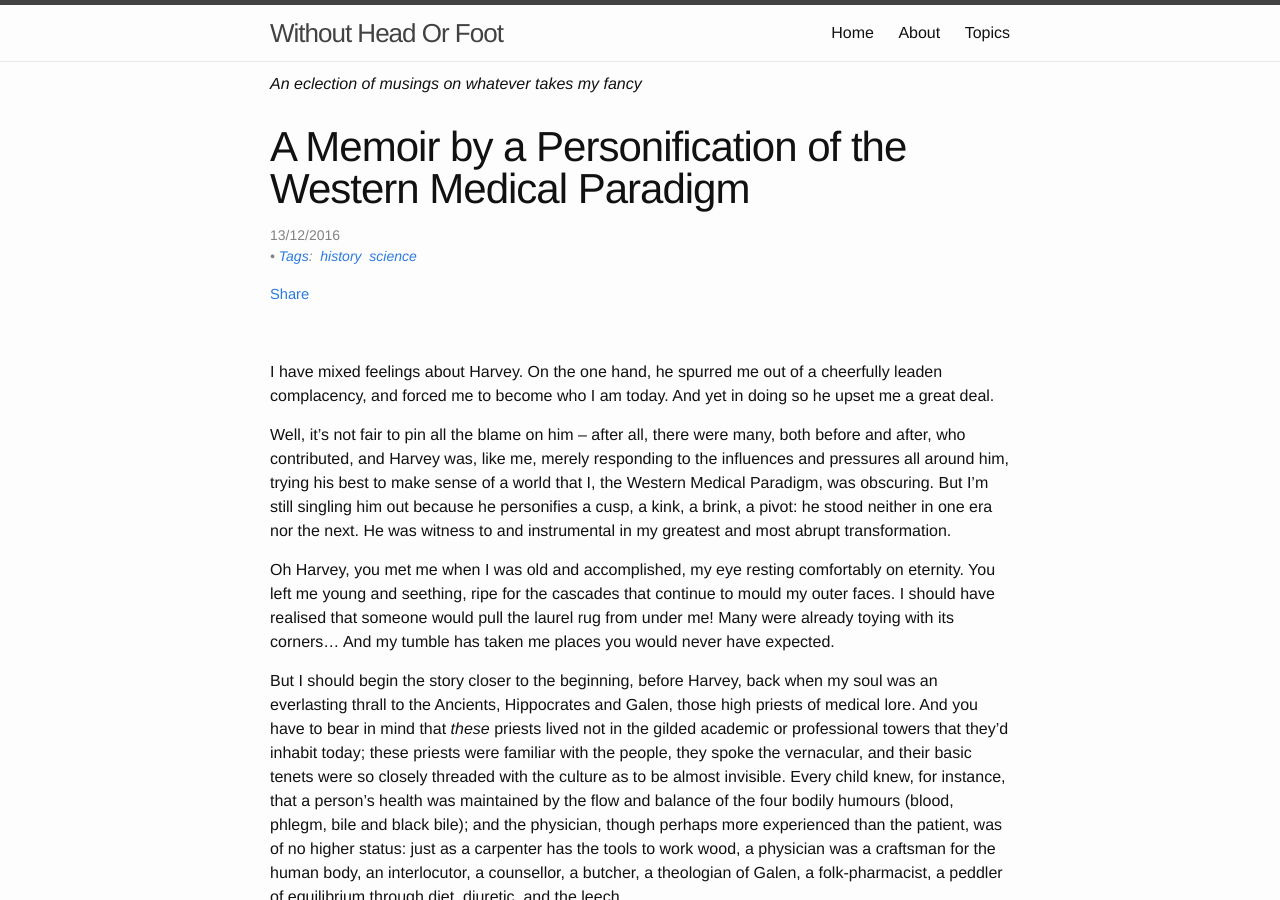
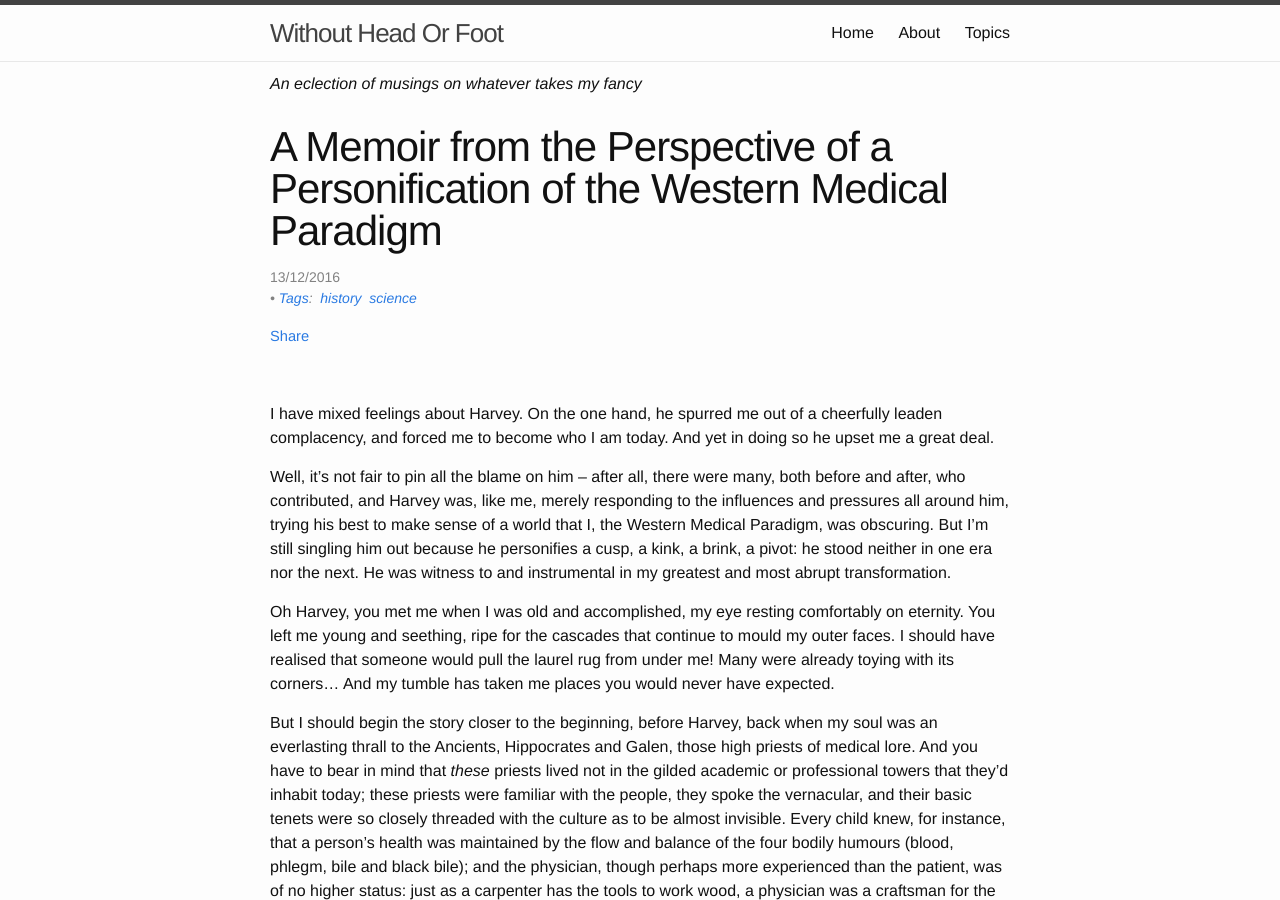
Before and after one commit to Allium/WithoutHeadOrFoot, a Jekyll site: the page built from _posts/2016-12-13-A-Memoir-by-the-Western-Medical-Paradigm.md, in a window 1280 px wide and 900 px high. Built offline with Jekyll 4.4.1, drawn with Linux system fonts in a browser that asks for light colours; comment, search, counter and statistics services are not loaded.

Commit message:
Still fiddling with title

```diff
--- a/_posts/2016-12-13-A-Memoir-by-the-Western-Medical-Paradigm.md
+++ b/_posts/2016-12-13-A-Memoir-by-the-Western-Medical-Paradigm.md
@@ -1,6 +1,6 @@
 ---
 layout:	post
-title:	A Memoir by a Personification of the Western Medical Paradigm
+title:	A Memoir from the Perspective of a Personification of the Western Medical Paradigm
 tags:	[history, science]
 ---
 
```
